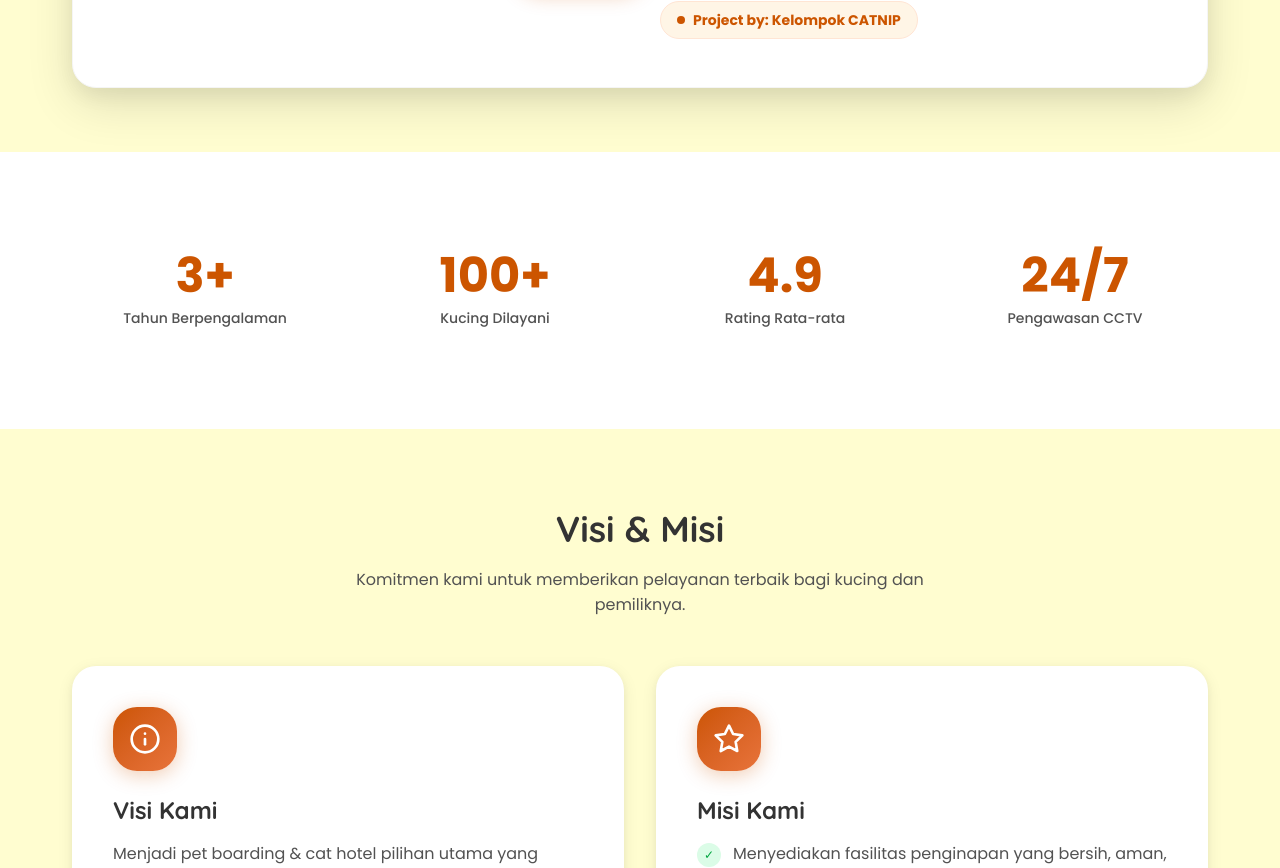
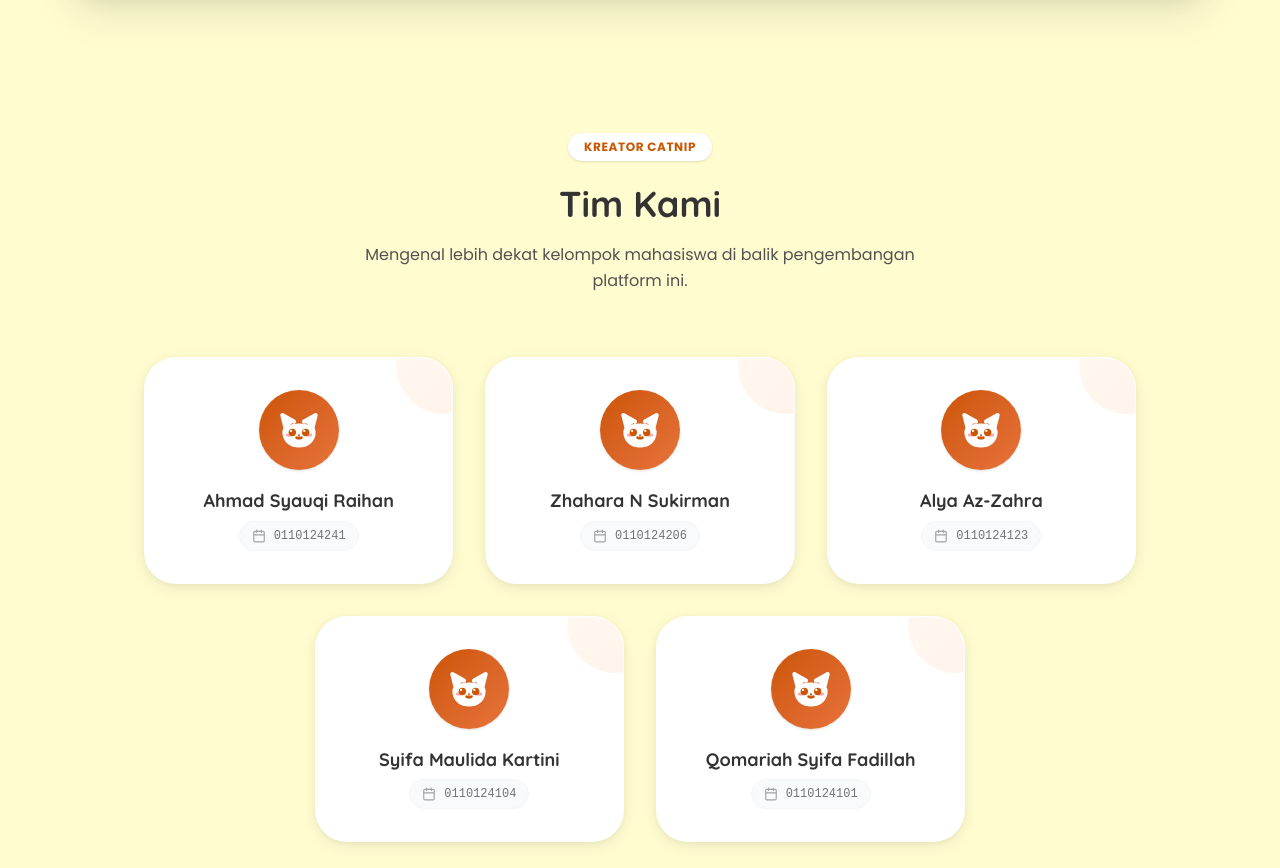
Before and after one commit to syqrhnn/catnip-website, a Next.js app: page /tentang in a window 1280 px wide. Shown: the part 888-1756 px from the top of the page. Built offline with nearby package versions, Linux system fonts and the light colour scheme; no server answers.

Commit message:
menambahkan bagian Tim Kami

```diff
--- a/app/tentang/page.tsx
+++ b/app/tentang/page.tsx
@@ -54,19 +54,66 @@ export default function TentangPage() {
                 <p className="text-[#525252] leading-relaxed">
                   Dengan pengawasan staff profesional, kebersihan yang terjaga ketat, serta asupan nutrisi yang tepat, kami berkomitmen untuk memberikan pengalaman menginap terbaik—layaknya di rumah sendiri.
                 </p>
-                <div className="mt-8 pt-6 border-t border-gray-100">
-                  <div className="inline-flex items-center gap-2 bg-[#FFF5E6] px-4 py-2 rounded-full border border-[#FFE5D4]">
-                    <span className="w-2 h-2 rounded-full bg-[#CC5500] animate-pulse"></span>
-                    <p className="text-sm font-bold text-[#CC5500]">
-                      Project by: Kelompok CATNIP
-                    </p>
-                  </div>
-                </div>
               </div>
             </div>
           </div>
         </Container>
       </section>
+
+      {/* Tim CATNIP Section */}
+      <Section background="cream">
+        <Container>
+          <div className="text-center mb-16">
+            <span className="inline-block py-1.5 px-4 rounded-full bg-white text-[#CC5500] text-xs font-bold tracking-wider mb-5 shadow-sm">KREATOR CATNIP</span>
+            <h2 className="text-3xl md:text-4xl font-bold text-[#333333] mb-4">Tim Kami</h2>
+            <p className="text-[#525252] max-w-xl mx-auto">Mengenal lebih dekat kelompok mahasiswa di balik pengembangan platform ini.</p>
+          </div>
+          <div className="flex flex-wrap justify-center gap-6 md:gap-8 max-w-5xl mx-auto">
+            {[
+              { name: "Ahmad Syauqi Raihan", nim: "0110124241" },
+              { name: "Zhahara N Sukirman", nim: "0110124206" },
+              { name: "Alya Az-Zahra", nim: "0110124123" },
+              { name: "Syifa Maulida Kartini", nim: "0110124104" },
+              { name: "Qomariah Syifa Fadillah", nim: "0110124101" },
+            ].map((member, i) => (
+              <div
+                key={i}
+                className="w-full sm:w-[calc(50%-1.5rem)] md:w-[calc(33.333%-2rem)] bg-white rounded-[2rem] p-8 shadow-soft hover:shadow-soft-xl hover:-translate-y-2 transition-all duration-300 border border-transparent hover:border-[#CC5500]/20 text-center group relative overflow-hidden"
+              >
+                {/* Aksen latar belakang abstrak kecil di dalam kartu */}
+                <div className="absolute -top-10 -right-10 w-24 h-24 bg-gradient-to-br from-[#FFF5E6] to-[#FFE5D4] rounded-full opacity-50 group-hover:scale-150 transition-transform duration-500"></div>
+
+                <div className="relative z-10">
+                  <div className="w-20 h-20 mx-auto rounded-full bg-gradient-to-br from-[#CC5500] to-[#E8733A] flex items-center justify-center mb-5 group-hover:scale-110 group-hover:shadow-lg transition-all duration-300 shadow-sm">
+                    <svg width="40" height="40" viewBox="0 0 24 24" fill="none">
+                      <path d="M4 11L2 3l7 4M20 11l2-8-7 4" fill="white" stroke="white" strokeWidth="2.5" strokeLinecap="round" strokeLinejoin="round"/>
+                      <path d="M2 13C2 6.5 22 6.5 22 13C22 19.5 17 22.5 12 22.5C7 22.5 2 19.5 2 13Z" fill="white"/>
+                      <ellipse cx="6" cy="15" rx="2" ry="1" fill="#FF94A2" opacity="0.8"/>
+                      <ellipse cx="18" cy="15" rx="2" ry="1" fill="#FF94A2" opacity="0.8"/>
+                      <circle cx="8" cy="13.5" r="2.2" fill="#CC5500"/>
+                      <circle cx="16" cy="13.5" r="2.2" fill="#CC5500"/>
+                      <circle cx="7.2" cy="12.5" r="0.7" fill="white"/>
+                      <circle cx="15.2" cy="12.5" r="0.7" fill="white"/>
+                      <path d="M10.5 16.5c.5.5 1 .7 1.5 0 .5.7 1 .5 1.5 0" stroke="#CC5500" strokeWidth="1.5" strokeLinecap="round" strokeLinejoin="round" fill="none"/>
+                      <circle cx="12" cy="15.2" r="0.6" fill="#CC5500"/>
+                    </svg>
+                  </div>
+                  <h3 className="font-bold text-[#333333] text-lg mb-2 leading-tight">{member.name}</h3>
+                  <div className="inline-flex items-center gap-2 px-3 py-1.5 bg-[#F9FAFB] border border-gray-100 rounded-full group-hover:bg-[#FFF5E6] group-hover:border-[#FFE5D4] transition-colors">
+                    <svg width="14" height="14" viewBox="0 0 24 24" fill="none" stroke="currentColor" strokeWidth="2" strokeLinecap="round" strokeLinejoin="round" className="text-gray-400 group-hover:text-[#CC5500] transition-colors">
+                      <rect x="3" y="4" width="18" height="18" rx="2" ry="2"></rect>
+                      <line x1="16" y1="2" x2="16" y2="6"></line>
+                      <line x1="8" y1="2" x2="8" y2="6"></line>
+                      <line x1="3" y1="10" x2="21" y2="10"></line>
+                    </svg>
+                    <span className="text-xs font-mono font-medium text-gray-500 group-hover:text-[#CC5500] transition-colors">{member.nim}</span>
+                  </div>
+                </div>
+              </div>
+            ))}
+          </div>
+        </Container>
+      </Section>
 
       {/* Stats Row */}
       <Section background="white" className="py-12">
```
